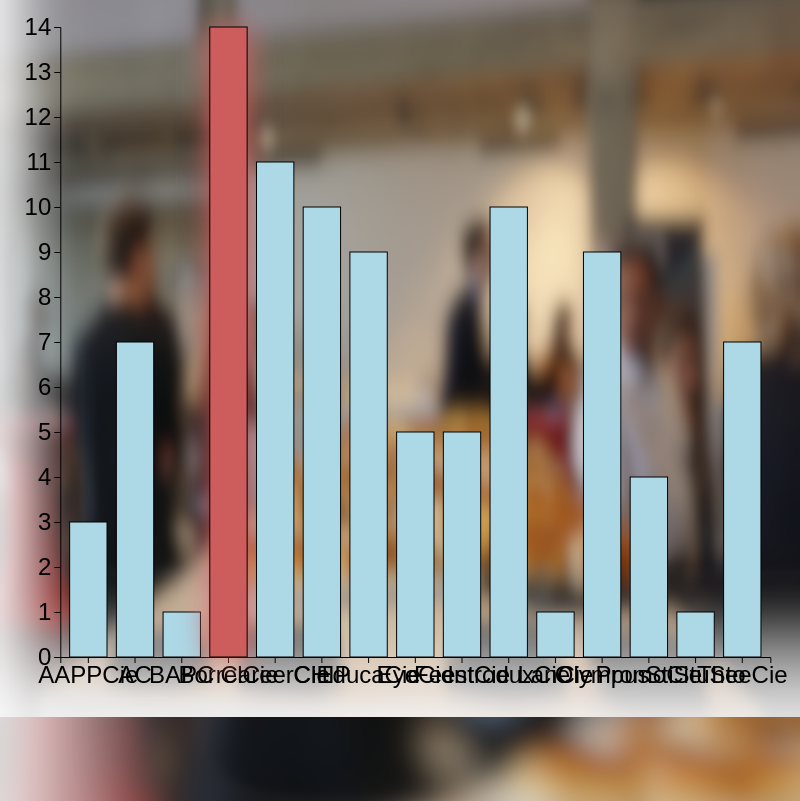
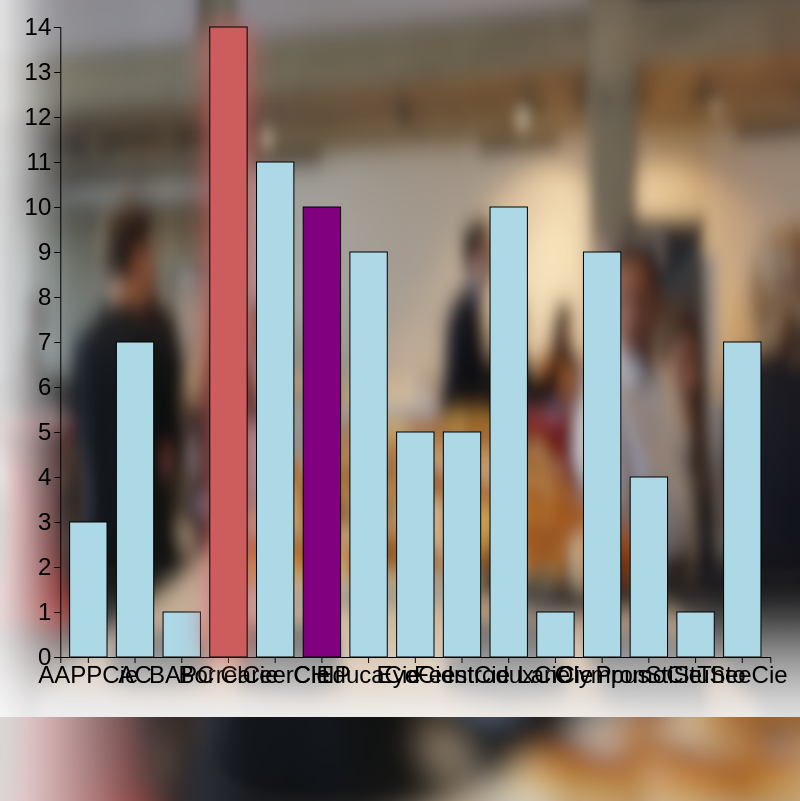
Before and after one commit to StudieverenigingSTORM/live-committee-signups, an Electron app: page index.html in a window 800 px wide. Shown: the part 83-884 px from the top of the page. Drawn offline with nearby package versions, Linux system fonts and the light colour scheme.

Commit message:
small fixes

```diff
--- a/index.html
+++ b/index.html
@@ -44,7 +44,7 @@
         const transitionTime = 1000;
 
         const colors = {
-            // 'CHIP': 'purple',
+            'CHIP': 'purple',
             // 'LanCie': 'orange',
         };
 
@@ -129,17 +129,17 @@
                 .attr('width', x.bandwidth())
                 .attr('height', d => height - y(d.value))
                 .attr('class', d => {
-                    let clazz = '';
                     if (d.value === maxValue) {
-                        clazz += ' max';
+                        return 'max';
                     }
-                    return clazz.trim();
+                    return '';
                 })
                 .attr('fill', d => {
                     if (d.value === maxValue) {
                         return 'rgb(205, 92, 92)';
                     }
-                    let fill = colors[d.key];
+                    let fill = colors[d.key.trim()];
+                    console.log(d.key);
                     if (fill === undefined) {
                         fill = '#add8e6';
                     }
--- a/index.js
+++ b/index.js
@@ -3,7 +3,8 @@ const { app, BrowserWindow } = require('electron')
 const createWindow = () => {
    const win = new BrowserWindow({
       width: 800,
-      height: 600
+      height: 600,
+      autoHideMenuBar: true
    })
 
    win.loadFile('index.html')
```
Also changed, not shown: README.md.
